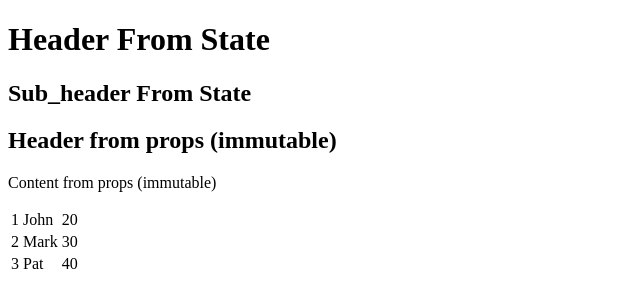
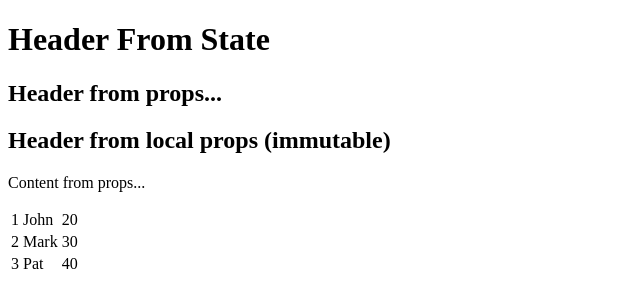
Before and after one commit to meitneshi/ReactTutorial, a React app: page / in a window 1280 px wide. Shown: the top 308 px of the page, without its empty margins (0-640 px from the left). Built offline with nearby package versions, Linux system fonts and the light colour scheme.

Commit message:
STEP 6 : Combine state and props between components

```diff
--- a/components/App.jsx
+++ b/components/App.jsx
@@ -25,15 +25,16 @@ class App extends React.Component {
           "age":"40"
         }
       ],
-         title: "This is a variable title"
+      header: "Header from props...",
+      content: "Content from props..."
     }
   }
 
   render() {
     return (
       <div>
-            <Header />
-            <Content />
+        <Header headerProp = {this.state.header}/>
+        <Content contentProp = {this.state.content}/>
         <table>
           <tbody>
             {this.state.data.map((person, i) => <TableRow key = {i} data = {person} />)}
--- a/components/Content.jsx
+++ b/components/Content.jsx
@@ -13,8 +13,7 @@ class Content extends React.Component {
 
 //Props are immutable
 Content.defaultProps = {
-  headerProp: "Header from props (immutable)",
-  contentProp: "Content from props (immutable)"
+  headerProp: "Header from local props (immutable)"
 }
 
 export default Content;
--- a/components/Header.jsx
+++ b/components/Header.jsx
@@ -6,8 +6,7 @@ class Header extends React.Component {
 
     //state are mutable
     this.state = {
-      header: "Header From State",
-      subHeader: "Sub_header From State"
+      header: "Header From State"
     }
   }
 
@@ -15,7 +14,7 @@ class Header extends React.Component {
       return (
          <div>
             <h1>{this.state.header}</h1>
-            <h2>{this.state.subHeader}</h2>
+            <h2>{this.props.headerProp}</h2>
          </div>
       );
    }
```
Lines whose indentation alone changed are shown as unchanged.
